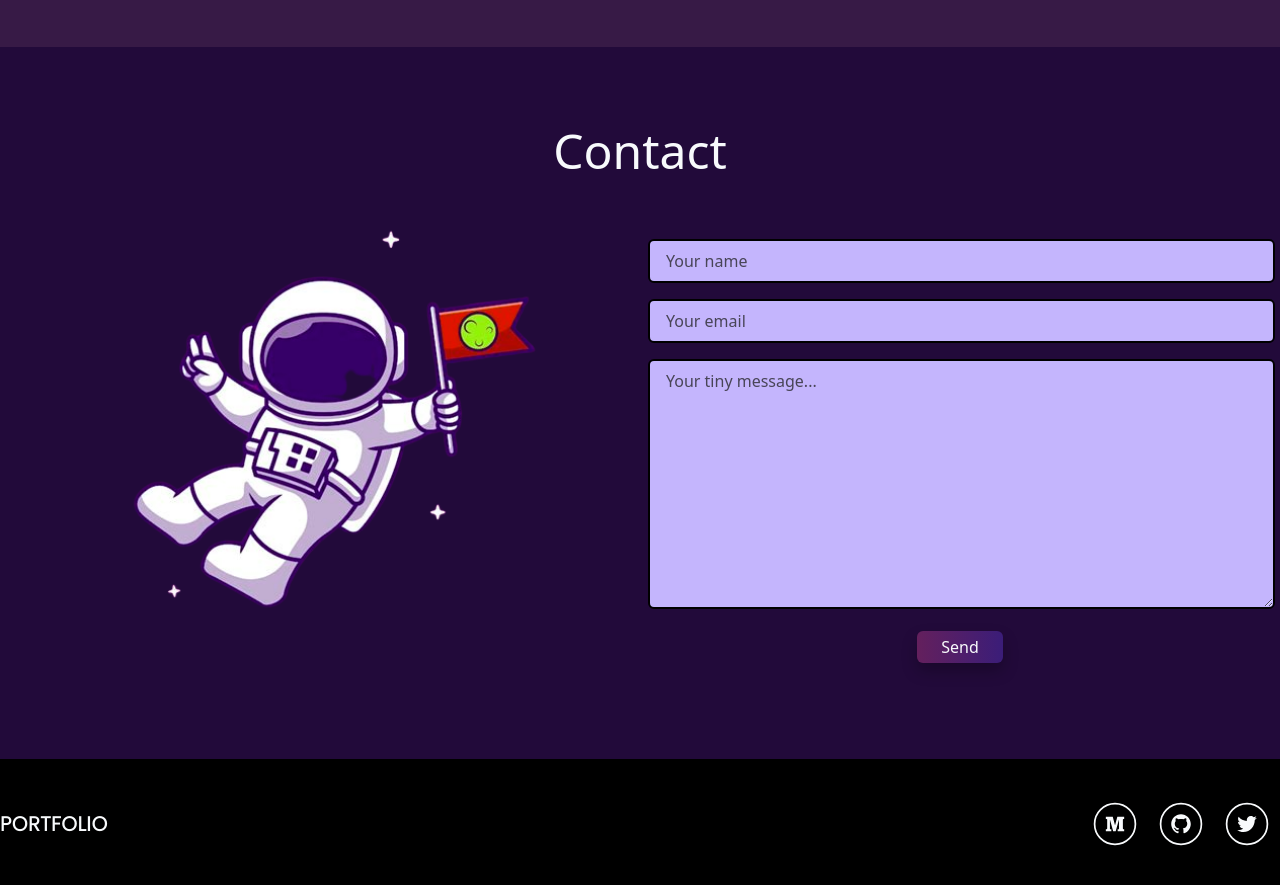
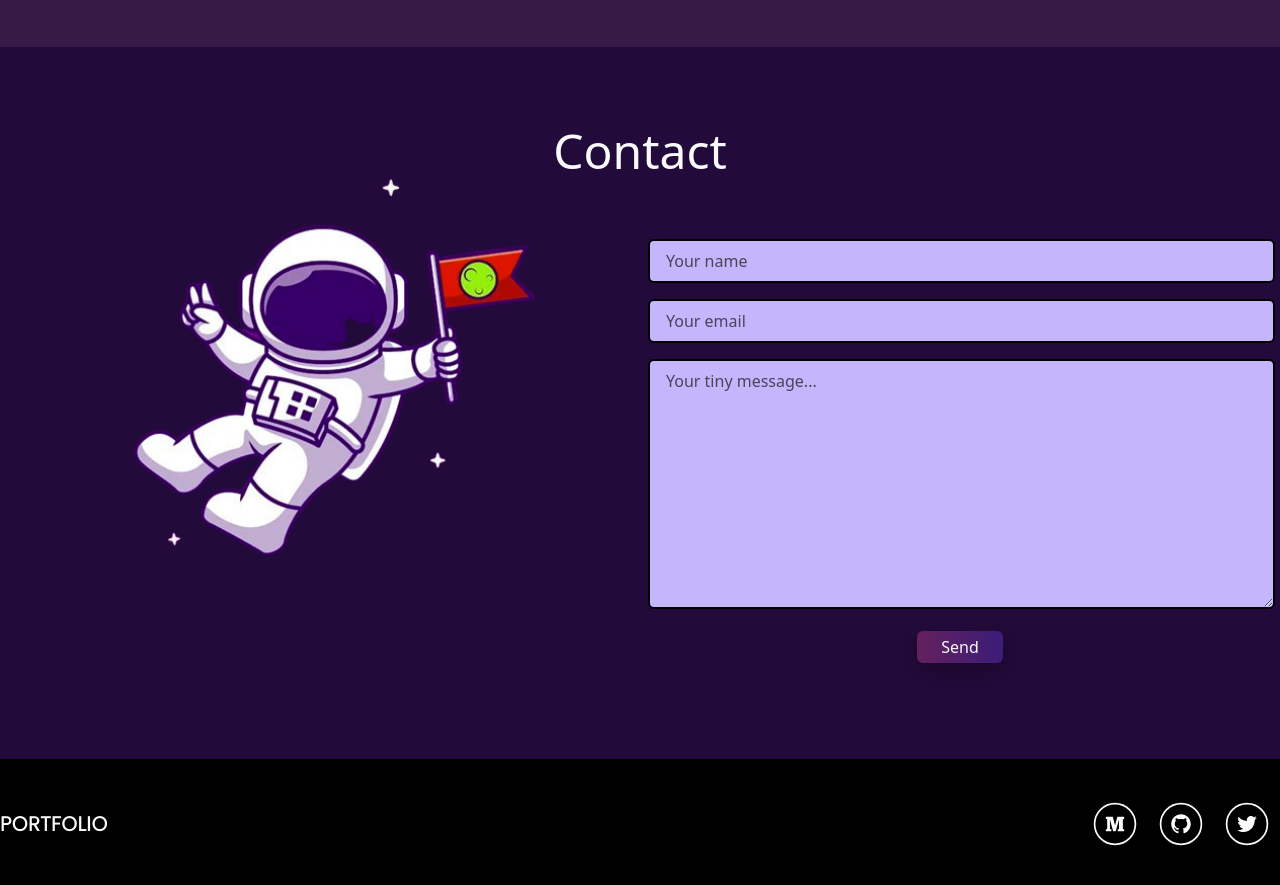
Before and after one commit to okay-head/portfolio, a React (Vite) app: page / in a window 1280 px wide. Shown: the part 2720-3605 px from the top of the page. Built offline with nearby package versions, Linux system fonts and the light colour scheme; a web font is replaced by a local one.

Commit message:
added animation to footer img

```diff
--- a/src/components/contact/Contact.jsx
+++ b/src/components/contact/Contact.jsx
@@ -1,7 +1,19 @@
-import { motion as m } from 'framer-motion'
+import { motion as m , useScroll,
+  useTransform} from 'framer-motion'
+import {useRef} from 'react'
 import H1 from '../../H1'
 import Wrapper from '../Wrapper'
+
 export default function Contact() {
+
+
+  function useParallax (value, distance) {
+    return useTransform(value, [0, 1], [distance,-distance])
+  }
+	const ref = useRef(null);
+  const { scrollYProgress } = useScroll({ target: ref })
+  const y = useParallax(scrollYProgress, 60)
+
 	return (
 		<div
 			id='contact'
@@ -9,12 +21,14 @@ export default function Contact() {
 		>
 			<Wrapper>
 				<H1 classVars='mb-10 md:mb-15'>Contact</H1>
-				<div
+				<div  ref={ref}
 					className='mx-8
 			md:grid grid-cols-2 items-center lg:mx-auto'
 				>
 					<div>
-						<img
+						<m.img
+						style={{y}}
+
 							loading='lazy'
 							src='/assets/th-2066431090-removebg-preview.png'
 							alt='Waving astronaut'
```
